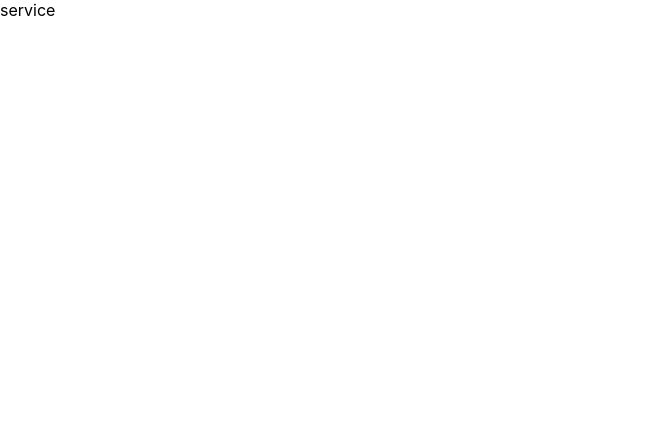
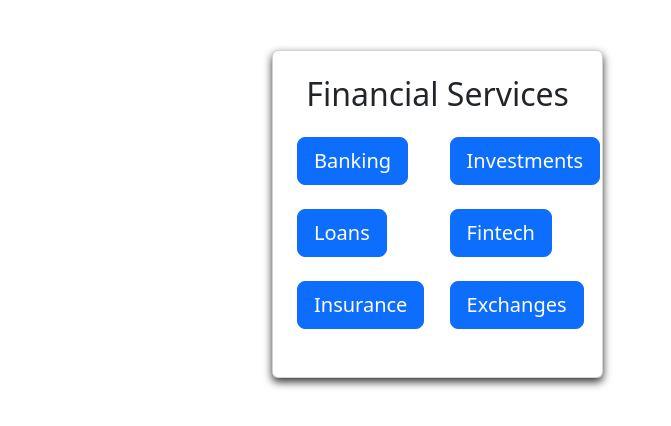
Before and after one commit to Chandu71202/React-Redux-Bank-Example, a React (Create React App) app in the folder sample_bank/: page /service in a window 1280 px wide. Shown: the top 426 px of the page, without its empty margins (0-671 px from the left). Built offline with nearby package versions, Linux system fonts and the light colour scheme.

Commit message:
Raji:added popup and made changes in service

```diff
--- a/sample_bank/package.json
+++ b/sample_bank/package.json
@@ -7,7 +7,9 @@
     "@testing-library/jest-dom": "^5.17.0",
     "@testing-library/react": "^13.4.0",
     "@testing-library/user-event": "^13.5.0",
+    "bootstrap": "^5.3.1",
     "react": "^18.2.0",
+    "react-bootstrap": "^2.8.0",
     "react-dom": "^18.2.0",
     "react-redux": "^8.1.2",
     "react-router-dom": "^6.15.0",
--- /dev/null
+++ b/sample_bank/src/Components/Popup.js
@@ -0,0 +1,42 @@
+// src/AccountNumberDialog.js
+import React, { useState } from 'react';
+import { Modal, Button, Form } from 'react-bootstrap';
+
+function Popup({ show, handleClose, handleSave }) {
+  const [accountNumber, setAccountNumber] = useState('');
+
+  const handleInputChange = (e) => {
+    setAccountNumber(e.target.value);
+  };
+
+  const handleSaveClick = () => {
+    handleSave(accountNumber);
+    handleClose();
+  };
+
+  return (
+    <Modal show={show} onHide={handleClose}>
+      <Modal.Header closeButton>
+        <Modal.Title>Enter Account Number</Modal.Title>
+      </Modal.Header>
+      <Modal.Body>
+        <Form>
+          <Form.Group controlId="accountNumber">
+            <Form.Control
+              type="text"
+              placeholder="Account Number"
+              value={accountNumber}
+              onChange={handleInputChange}
+            />
+          </Form.Group>
+        </Form>
+      </Modal.Body>
+      <Modal.Footer>
+        <Button variant="secondary" onClick={handleClose}>Close</Button>
+        <Button variant="primary" onClick={handleSaveClick}>Submit</Button>
+      </Modal.Footer>
+    </Modal>
+  );
+}
+
+export default Popup;
--- a/sample_bank/src/Components/Service.js
+++ b/sample_bank/src/Components/Service.js
@@ -1,7 +1,38 @@
-import React from 'react'
+import React from 'react';
+import 'bootstrap/dist/css/bootstrap.min.css';
 
-export default function Service() {
+const Service = () => {
   return (
-    <div>service</div>
-  )
-}
+    <div className="container mt-5">
+      <div className="row justify-content-center">
+        <div className="col-md-8">
+          <div className="card p-4">
+            <h2 className="text-center mb-4">Financial Services</h2>
+            <div className="row">
+              <div className="col-md-6 mb-4">
+                <button className="btn btn-primary btn-lg btn-block">Banking</button>
+              </div>
+              <div className="col-md-6 mb-4">
+                <button className="btn btn-primary btn-lg btn-block">Investments</button>
+              </div>
+              <div className="col-md-6 mb-4">
+                <button className="btn btn-primary btn-lg btn-block">Loans</button>
+              </div>
+              <div className="col-md-6 mb-4">
+                <button className="btn btn-primary btn-lg btn-block">Fintech</button>
+              </div>
+              <div className="col-md-6 mb-4">
+                <button className="btn btn-primary btn-lg btn-block">Insurance</button>
+              </div>
+              <div className="col-md-6 mb-4">
+                <button className="btn btn-primary btn-lg btn-block">Exchanges</button>
+              </div>
+            </div>
+          </div>
+        </div>
+      </div>
+    </div>
+  );
+};
+
+export default Service;
--- a/sample_bank/src/Home.js
+++ b/sample_bank/src/Home.js
@@ -1,6 +1,8 @@
 import React from 'react';
 import './Home.css';
 import {  useNavigate } from 'react-router-dom';
+import { useState } from 'react';
+import Popup from './Components/Popup';
 
 const HomePage = () => {
 let navigate = useNavigate();
@@ -8,9 +10,18 @@ let navigate = useNavigate();
         navigate('/register');
     }
 
-    const service = ()=>{
-        navigate('/service');
-    }
+    const [showDialog, setShowDialog] = useState(false);
+    const [redirect, setRedirect] = useState(false);
+
+    const handleOpenDialog = () => {
+        setShowDialog(true);
+    };
+    const handleCloseDialog = () => {
+        setShowDialog(false);
+    };
+    const handleSaveAccountNumber = (number) => {
+        setRedirect(true);
+    };
 
     return (
         <div className="Home">
@@ -27,7 +38,13 @@ let navigate = useNavigate();
                     <div className="card">
                         <img src="https://img.freepik.com/free-vector/finance-services-financial-transaction-e-commerce-e-payment_335657-3134.jpg" alt="Services" />
                         <div className="container">
-                        <button className="button" onClick={()=>service()}>Service</button>
+                        <button className="button" onClick={handleOpenDialog}>Service</button>
+                        <Popup
+                            show={showDialog}
+                            handleClose={handleCloseDialog}
+                            handleSave={handleSaveAccountNumber}
+                        />
+                        {redirect && navigate('/service')}
                         <p className='p'>After successful registration, click on the Service button to access the provided services.</p>
                         </div>
                     </div>
--- a/sample_bank/src/index.js
+++ b/sample_bank/src/index.js
@@ -3,6 +3,7 @@ import ReactDOM from 'react-dom/client';
 import './index.css';
 import App from './App';
 import reportWebVitals from './reportWebVitals';
+import 'bootstrap/dist/css/bootstrap.min.css'
 import { Provider } from 'react-redux';
 import {store} from './store/store';
 const root = ReactDOM.createRoot(document.getElementById('root'));
```
Also changed, not shown: 1 other file (tests, documents, lock files or other folders).
